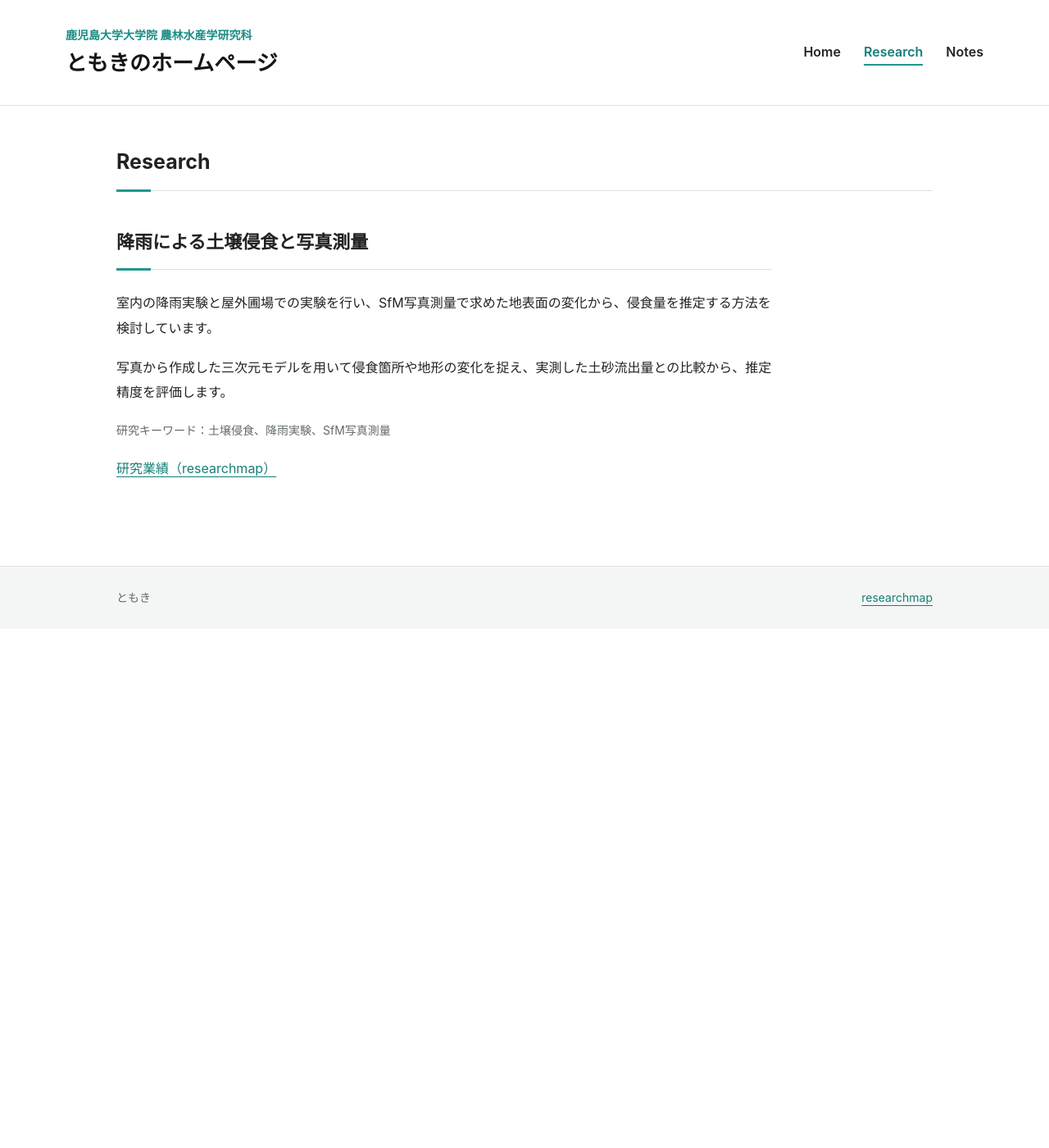
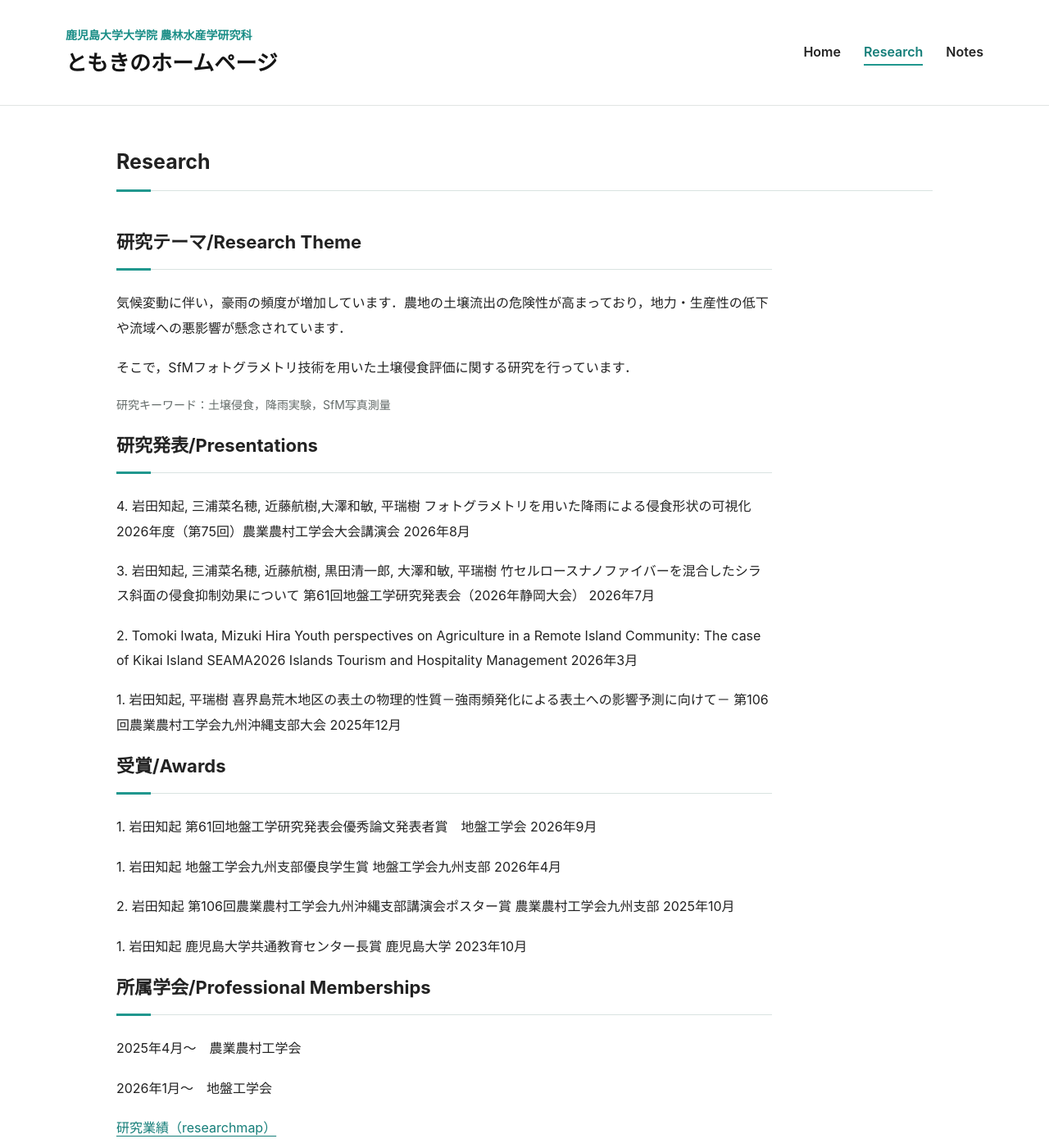
Before and after one commit to tomonji0601-hub/profile, a Jekyll site: the page built from research.html, in a window 1280 px wide and 1400 px high. Shown: the whole window at 82% size. Built offline with Jekyll 4.4.1, drawn with Linux system fonts in a browser that asks for light colours.

Commit message:
Update research.html

```diff
--- a/research.html
+++ b/research.html
@@ -6,9 +6,26 @@ permalink: /research/
 ---
 <section class="page-title"><h1>Research</h1></section>
 <section class="research-body">
-<h2>降雨による土壌侵食と写真測量</h2>
-<p>室内の降雨実験と屋外圃場での実験を行い、SfM写真測量で求めた地表面の変化から、侵食量を推定する方法を検討しています。</p>
-<p>写真から作成した三次元モデルを用いて侵食箇所や地形の変化を捉え、実測した土砂流出量との比較から、推定精度を評価します。</p>
-<p class="muted">研究キーワード：土壌侵食、降雨実験、SfM写真測量</p>
+<h2>研究テーマ/Research Theme</h2>
+<p>気候変動に伴い，豪雨の頻度が増加しています．農地の土壌流出の危険性が高まっており，地力・生産性の低下や流域への悪影響が懸念されています．</p>
+<p>そこで，SfMフォトグラメトリ技術を用いた土壌侵食評価に関する研究を行っています．</p>
+<p class="muted">研究キーワード：土壌侵食，降雨実験，SfM写真測量</p>
+
+<h2>研究発表/Presentations</h2>
+<p>4. 岩田知起, 三浦菜名穂, 近藤航樹,大澤和敏, 平瑞樹 フォトグラメトリを用いた降雨による侵食形状の可視化 2026年度（第75回）農業農村工学会大会講演会 2026年8月 </p>
+<p>3. 岩田知起, 三浦菜名穂, 近藤航樹, 黒田清一郎, 大澤和敏, 平瑞樹 竹セルロースナノファイバーを混合したシラス斜面の侵食抑制効果について 第61回地盤工学研究発表会（2026年静岡大会） 2026年7月 </p>
+<p>2. Tomoki Iwata, Mizuki Hira Youth perspectives on Agriculture in a Remote Island Community: The case of Kikai Island SEAMA2026 Islands Tourism and Hospitality Management 2026年3月 </p>
+<p>1. 岩田知起, 平瑞樹 喜界島荒木地区の表土の物理的性質－強雨頻発化による表土への影響予測に向けて－ 第106回農業農村工学会九州沖縄支部大会 2025年12月 </p>
+
+<h2>受賞/Awards</h2>
+<p>1. 岩田知起 第61回地盤⼯学研究発表会優秀論⽂発表者賞　地盤工学会 2026年9月 </p>
+<p>1. 岩田知起 地盤工学会九州支部優良学生賞 地盤工学会九州支部 2026年4月 </p>
+<p>2. 岩田知起 第106回農業農村工学会九州沖縄支部講演会ポスター賞 農業農村工学会九州支部 2025年10月 </p>
+<p>1. 岩田知起 鹿児島大学共通教育センター長賞 鹿児島大学 2023年10月 </p>
+
+<h2>所属学会/Professional Memberships </h2>
+<p>2025年4月～　農業農村工学会 </p>
+<p>2026年1月～　地盤工学会 </p>
+
 <p><a href="https://researchmap.jp/tiwata0601">研究業績（researchmap）</a></p>
 </section>
```
